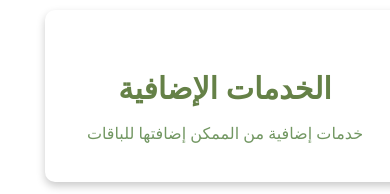
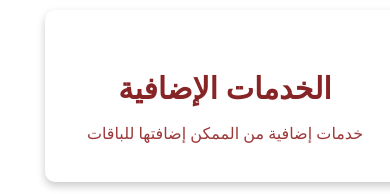
Before and after one commit to nevengh/AsiaBarakatyWeeding, a React (Vite) app: page /extraServices in a window 390 px wide. Shown: the part 601-795 px from the top of the page. Built offline with nearby package versions, Linux system fonts and the light colour scheme.

Commit message:
edite heading colors

```diff
--- a/src/components/SixHourOffer/SixHourOffer.css
+++ b/src/components/SixHourOffer/SixHourOffer.css
@@ -114,14 +114,14 @@
 
     .title_header {
         font-size: 30px;
-        color: var(--green_color);
+        color: var(--Audi_color);
         text-align: center;
         margin-top: 30px;
       }
 
       .sub_title {
         text-align: center;
-        color: var(--subGreen_color);
+        color: var(--Audi_color_sec);
         font-size: 16px;
       }
 
```
